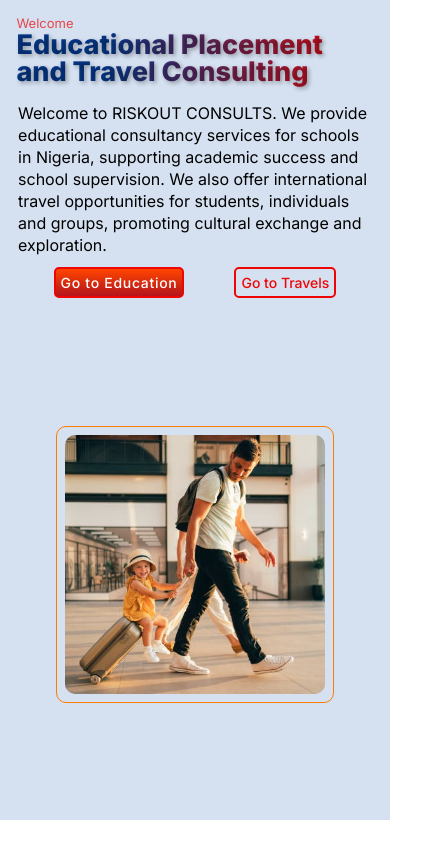
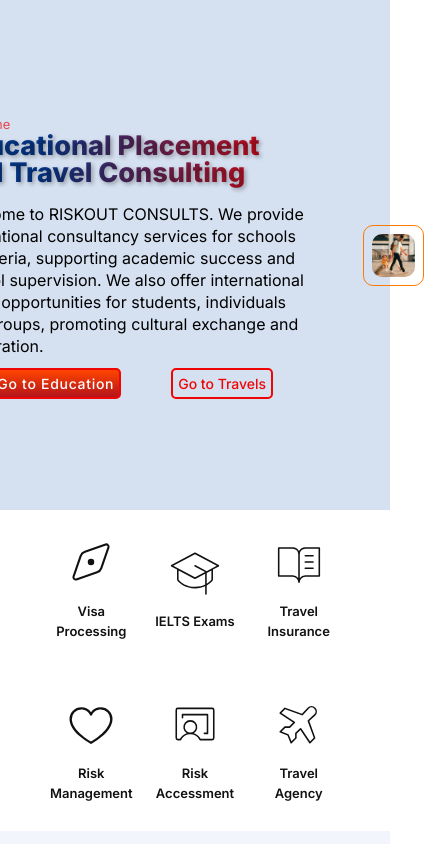
Before and after one commit to VictorKingsHub/consults, a Next.js app: page / in a window 390 px wide. Shown: the top 844 px of the page, 442 px wide, since content can reach past the window. Built offline with nearby package versions, Linux system fonts and the light colour scheme.

Commit message:
welcome about

```diff
--- a/app/ui/home/hero/WelcomeHero.module.css
+++ b/app/ui/home/hero/WelcomeHero.module.css
@@ -17,6 +17,10 @@
         gap: 5px;
         width: 100%;
         height: fit-content;
+    }
+    @media (max-width: 1080px) {
+        flex-direction: row;
+        gap: 30px;
     }
 }
 
```
